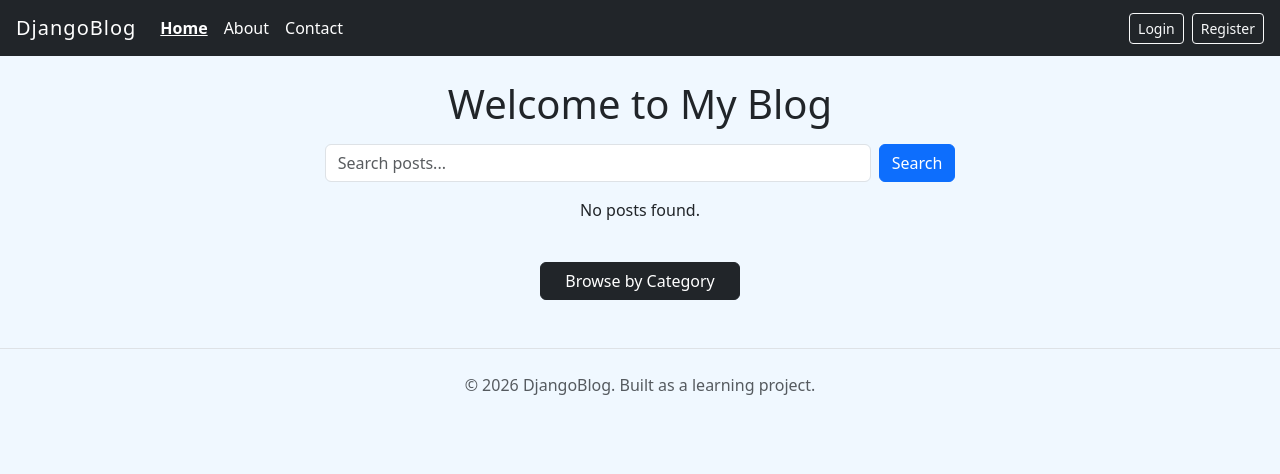
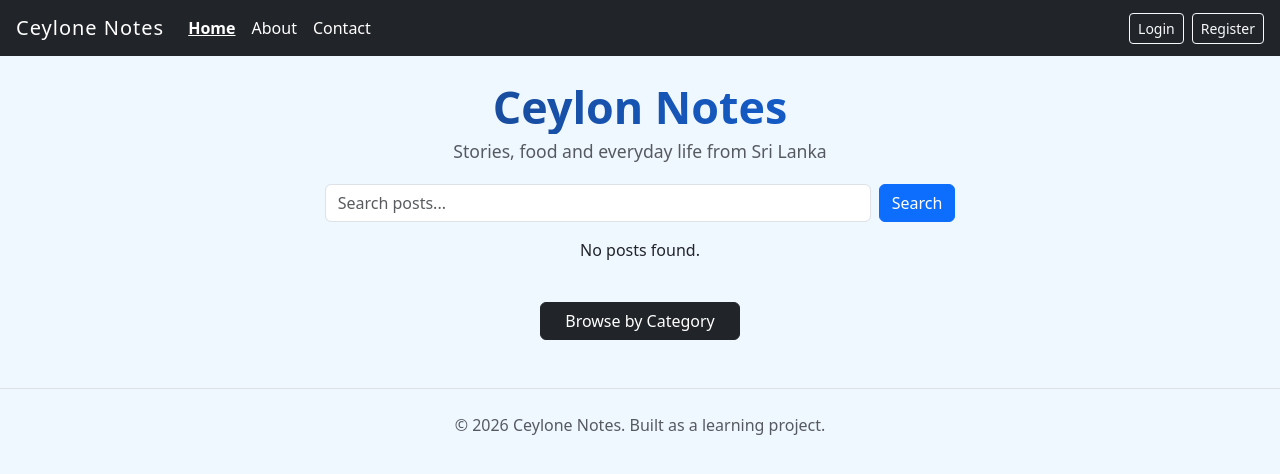
Before and after one commit to Achini20/djangoblog, a Django app: page / in a window 1280 px wide. Shown: the top 474 px of the page. Run offline with Django 5.2, Linux system fonts and the light colour scheme; data that the repository does not hold is empty.

Commit message:
Rename blog to Ceylon Notes and improve styling

```diff
--- a/blog/static/blog/css/style.css
+++ b/blog/static/blog/css/style.css
@@ -10,3 +10,17 @@ body{
     height: 200px;
     object-fit: cover;
 }
+.hero-title {
+    font-size: 2.8rem;
+    font-weight: 700;
+    background: linear-gradient(90deg, #1f3a68, #0d6efd);
+    -webkit-background-clip: text;
+    background-clip: text;
+    -webkit-text-fill-color: transparent;
+    margin-bottom: 4px;
+}
+
+.hero-subtitle {
+    font-size: 1.1rem;
+    margin-bottom: 20px;
+}
--- a/blog/templates/500.html
+++ b/blog/templates/505.html
@@ -1,6 +1,6 @@
 {% extends "blog/base.html" %}
 {% block content %}
-<h1>500 &mdash; Something Went Wrong</h1>
+<h1>505 &mdash; Something Went Wrong</h1>
 <p>We're working on it. Please try again shortly.</p>
 <a href="{% url 'home' %}" class="btn btn-primary">Go Home</a>
 {% endblock %}
--- a/blog/templates/blog/base.html
+++ b/blog/templates/blog/base.html
@@ -4,13 +4,13 @@
 <head>
     <meta charset="UTF-8">
     <meta name="viewport" content="width=device-width, initial-scale=1">
-    <title>{% block title %}DjangoBlog{% endblock %}</title>
+    <title>{% block title %}Ceylone Notes{% endblock %}</title>
     <link href="https://cdn.jsdelivr.net/npm/bootstrap@5.3.3/dist/css/bootstrap.min.css" rel="stylesheet">
     <link rel="stylesheet" href="{% static 'blog/css/style.css' %}">
 </head>
 <body>
     <nav class="navbar navbar-expand-lg navbar-dark bg-dark px-3">
-        <a class="navbar-brand" href="{% url 'home' %}">DjangoBlog</a>
+        <a class="navbar-brand" href="{% url 'home' %}">Ceylone Notes</a>
         <button class="navbar-toggler" type="button" data-bs-toggle="collapse" data-bs-target="#navMenu">
             <span class="navbar-toggler-icon"></span>
         </button>
@@ -49,7 +49,7 @@
         {% block content %}{% endblock %}
     </div>
         <footer class="text-center text-muted py-4 mt-5 border-top">
-        <p>&copy; 2026 DjangoBlog. Built as a learning project.</p>
+        <p>&copy; 2026 Ceylone Notes. Built as a learning project.</p>
     </footer>
 
        <script src="https://cdn.jsdelivr.net/npm/bootstrap@5.3.3/dist/js/bootstrap.bundle.min.js"></script>
--- a/blog/templates/blog/home.html
+++ b/blog/templates/blog/home.html
@@ -4,7 +4,8 @@
 
 {% block content %}
 <div class="container">
-    <h1 class="text-center">Welcome to My Blog</h1>
+    <h1 class="text-center hero-title">Ceylon Notes</h1>
+    <p class="text-center text-muted hero-subtitle">Stories, food and everyday life from Sri Lanka</p>
 
     <form method="get" class="d-flex justify-content-center my-3">
         {% if selected_category %}
--- a/blog/urls.py
+++ b/blog/urls.py
@@ -5,6 +5,7 @@ urlpatterns = [
     path('', views.home, name='home'),
     path('about/', views.about, name='about'),
     path('contact/', views.contact, name='contact'),
+    path('error-505/', views.error_505, name='error_505'),
     path('register/', views.RegisterView.as_view(), name='register'),
     path('my-posts/', views.MyPostsView.as_view(), name='my_posts'),
     path('post/new/', views.PostCreateView.as_view(), name='post_create'),
--- a/blog/views.py
+++ b/blog/views.py
@@ -56,10 +56,15 @@ def about(request):
 
 
 def contact(request):
-   raise Exception("test 500")
+    return render(request, 'blog/contact.html')
+
 
 def custom_403(request, exception=None):
     return render(request, "blog/403.html", status=403)
+
+
+def error_505(request):
+    return render(request, "505.html", status=505)
 
 
 class PostCreateView(LoginRequiredMixin, CreateView):
@@ -75,7 +80,6 @@ class PostCreateView(LoginRequiredMixin, CreateView):
 
     def get_success_url(self):
         return reverse_lazy("post_detail", kwargs={"slug": self.object.slug})
-
 
 class PostUpdateView(LoginRequiredMixin, UserPassesTestMixin, UpdateView):
     model = Post
```
